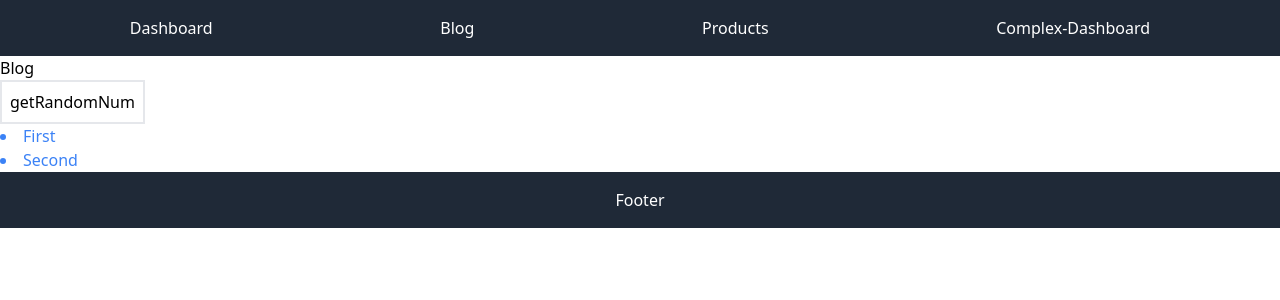
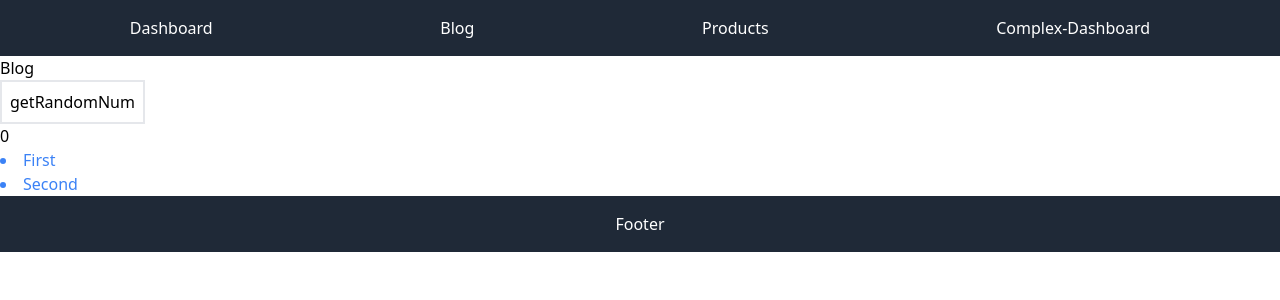
Before and after one commit to dchamp16/learn-next, a Next.js app in the folder routing/routing-demo/: page /pages/blog in a window 1280 px wide. Shown: the top 300 px of the page. Built offline with nearby package versions, Linux system fonts and the light colour scheme.

Commit message:
Update page.tsx

```diff
--- a/routing/routing-demo/src/app/pages/blog/page.tsx
+++ b/routing/routing-demo/src/app/pages/blog/page.tsx
@@ -4,7 +4,7 @@ import {useState} from "react";
 
 export default function Blog() {
     const router = useRouter();
-    const [randomNum , setRandomNum] = useState(null);
+    const [randomNum , setRandomNum] = useState(0);
 
     const getRandomNum = () : any => {
         const num : number = Math.floor(Math.random() * 10);
```
